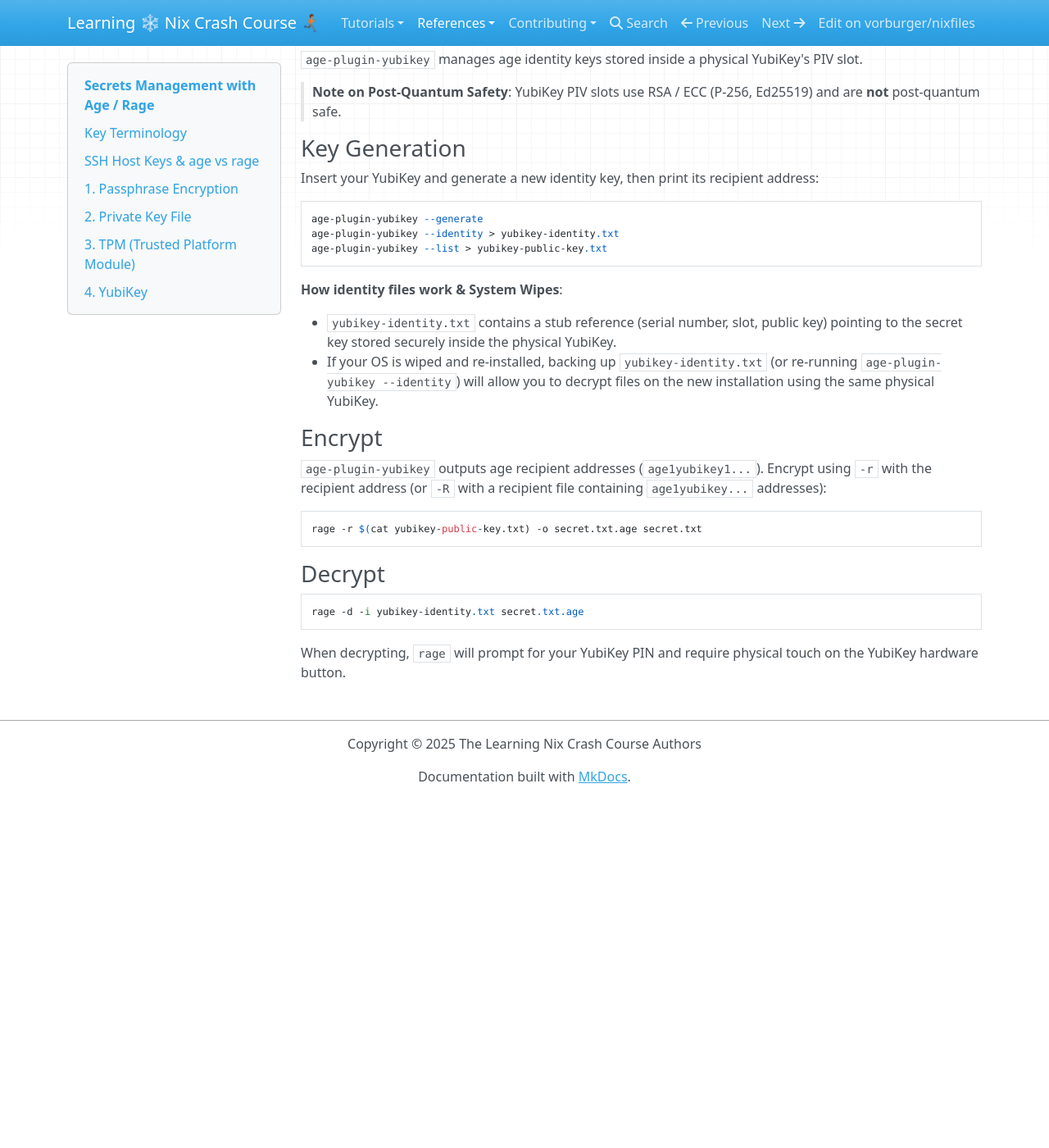
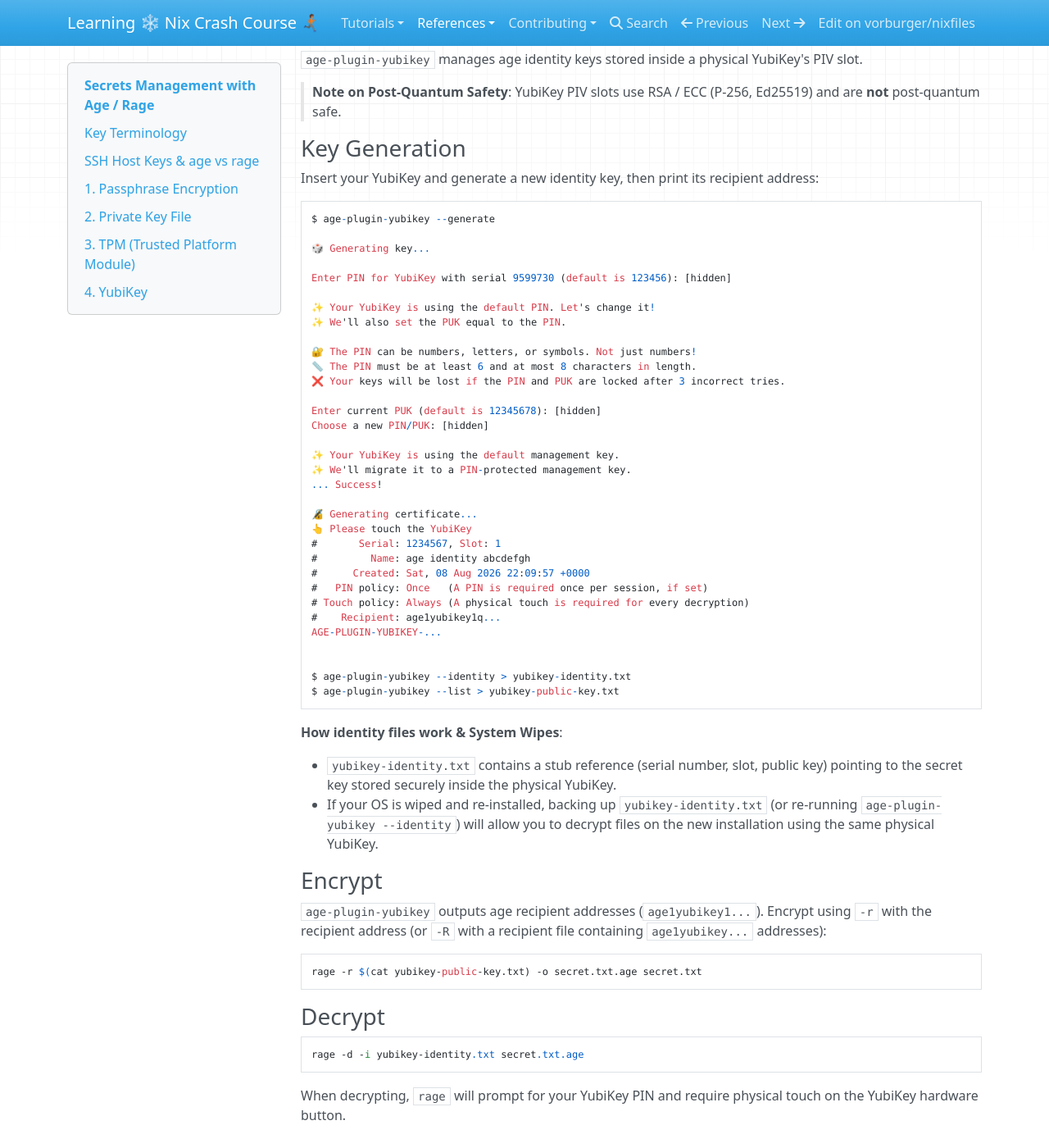
Before and after one commit to vorburger/nixfiles, an MkDocs documentation site: the page built from docs/docs/reference/age.md, in a window 1280 px wide and 1400 px high, scrolled down 3176 px. Shown: the whole window at 82% size. Built offline with MkDocs 1.6.1, drawn with Linux system fonts in a browser that asks for light colours; nearby versions of some CDN libraries; before the commit the page ends 4151 px from its top, so only the background shows below that.

Commit message:
secrets: Document (illustrate) age-plugin-yubikey --generate

````diff
--- a/docs/docs/reference/age.md
+++ b/docs/docs/reference/age.md
@@ -147,9 +147,39 @@ rage -d -i tpm-identity.txt secret.txt.age
 Insert your YubiKey and generate a new identity key, then print its recipient address:
 
 ```bash
-age-plugin-yubikey --generate
-age-plugin-yubikey --identity > yubikey-identity.txt
-age-plugin-yubikey --list > yubikey-public-key.txt
+$ age-plugin-yubikey --generate
+
+🎲 Generating key...
+
+Enter PIN for YubiKey with serial 9599730 (default is 123456): [hidden]
+
+✨ Your YubiKey is using the default PIN. Let's change it!
+✨ We'll also set the PUK equal to the PIN.
+
+🔐 The PIN can be numbers, letters, or symbols. Not just numbers!
+📏 The PIN must be at least 6 and at most 8 characters in length.
+❌ Your keys will be lost if the PIN and PUK are locked after 3 incorrect tries.
+
+Enter current PUK (default is 12345678): [hidden]
+Choose a new PIN/PUK: [hidden]
+
+✨ Your YubiKey is using the default management key.
+✨ We'll migrate it to a PIN-protected management key.
+... Success!
+
+🔏 Generating certificate...
+👆 Please touch the YubiKey
+#       Serial: 1234567, Slot: 1
+#         Name: age identity abcdefgh
+#      Created: Sat, 08 Aug 2026 22:09:57 +0000
+#   PIN policy: Once   (A PIN is required once per session, if set)
+# Touch policy: Always (A physical touch is required for every decryption)
+#    Recipient: age1yubikey1q...
+AGE-PLUGIN-YUBIKEY-...
+
+
+$ age-plugin-yubikey --identity > yubikey-identity.txt
+$ age-plugin-yubikey --list > yubikey-public-key.txt
 ```
 
 **How identity files work & System Wipes**:
````
